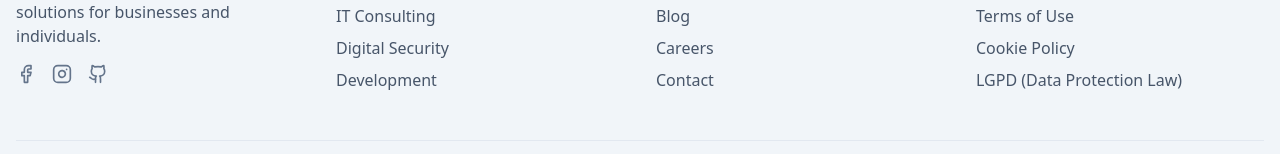
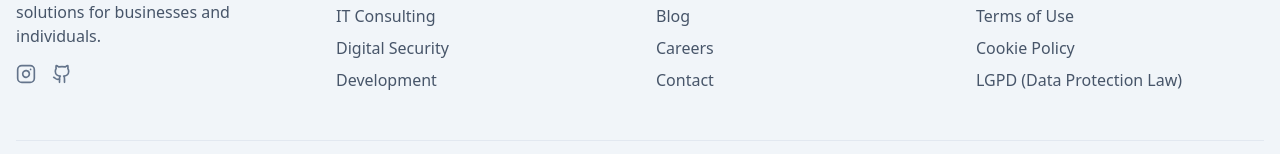
Before and after one commit to macartechsand/macartech_ai, a React (Vite) app: page /cookies in a window 1280 px wide. Shown: the part 932-1086 px from the top of the page. Built offline with nearby package versions, Linux system fonts and the light colour scheme.

Commit message:
Updated Footer.tsx

```diff
--- a/src/components/Footer.tsx
+++ b/src/components/Footer.tsx
@@ -18,15 +18,6 @@ const Footer: React.FC = () => {
               Technology and digital security solutions for businesses and individuals.
             </p>
             <div className="flex space-x-4">
-              <a
-                href="https://facebook.com/macartech"
-                target="_blank"
-                rel="noopener noreferrer"
-                className="text-slate-500 hover:text-blue-600 dark:text-slate-400 dark:hover:text-blue-400 transition-colors"
-                aria-label="Facebook"
-              >
-                <Facebook className="h-5 w-5" />
-              </a>
               <a
                 href="https://instagram.com/_macartech"
                 target="_blank"
```
